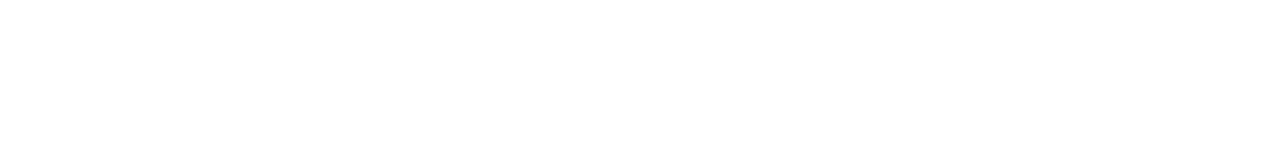
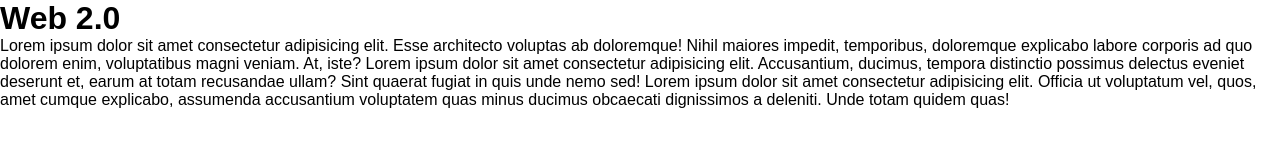
Before and after one commit to xdasd13/web-personal, a plain HTML site: page index.html in a window 1280 px wide. Drawn offline with Linux system fonts and the light colour scheme.

Commit message:
Implementado js y css

```diff
--- a/index.html
+++ b/index.html
@@ -4,8 +4,26 @@
   <meta charset="UTF-8">
   <meta name="viewport" content="width=device-width, initial-scale=1.0">
   <title>Web personal</title>
+
+  <link rel="stylesheet" href="./css/estilos.css">
+
 </head>
 <body>
 
+  <h1>Web 2.0</h1>
+  <p>
+    Lorem ipsum dolor sit amet consectetur adipisicing elit. Esse architecto voluptas ab doloremque! Nihil maiores impedit, temporibus, doloremque explicabo labore corporis ad quo dolorem enim, voluptatibus magni veniam. At, iste?
+    Lorem ipsum dolor sit amet consectetur adipisicing elit. Accusantium, ducimus, tempora distinctio possimus delectus eveniet deserunt et, earum at totam recusandae ullam? Sint quaerat fugiat in quis unde nemo sed!
+    Lorem ipsum dolor sit amet consectetur adipisicing elit. Officia ut voluptatum vel, quos, amet cumque explicabo, assumenda accusantium voluptatem quas minus ducimus obcaecati dignissimos a deleniti. Unde totam quidem quas!
+  </p>
+
+  <script src="./js/funciones.js"></script>
+  <script>
+    const rpta1 = sumar(15, 20);
+    const rpta2 = restar(100, 15);
+
+    console.log(rpta2);
+    console.log(rpta1);
+  </script>
 </body>
 </html>
```
